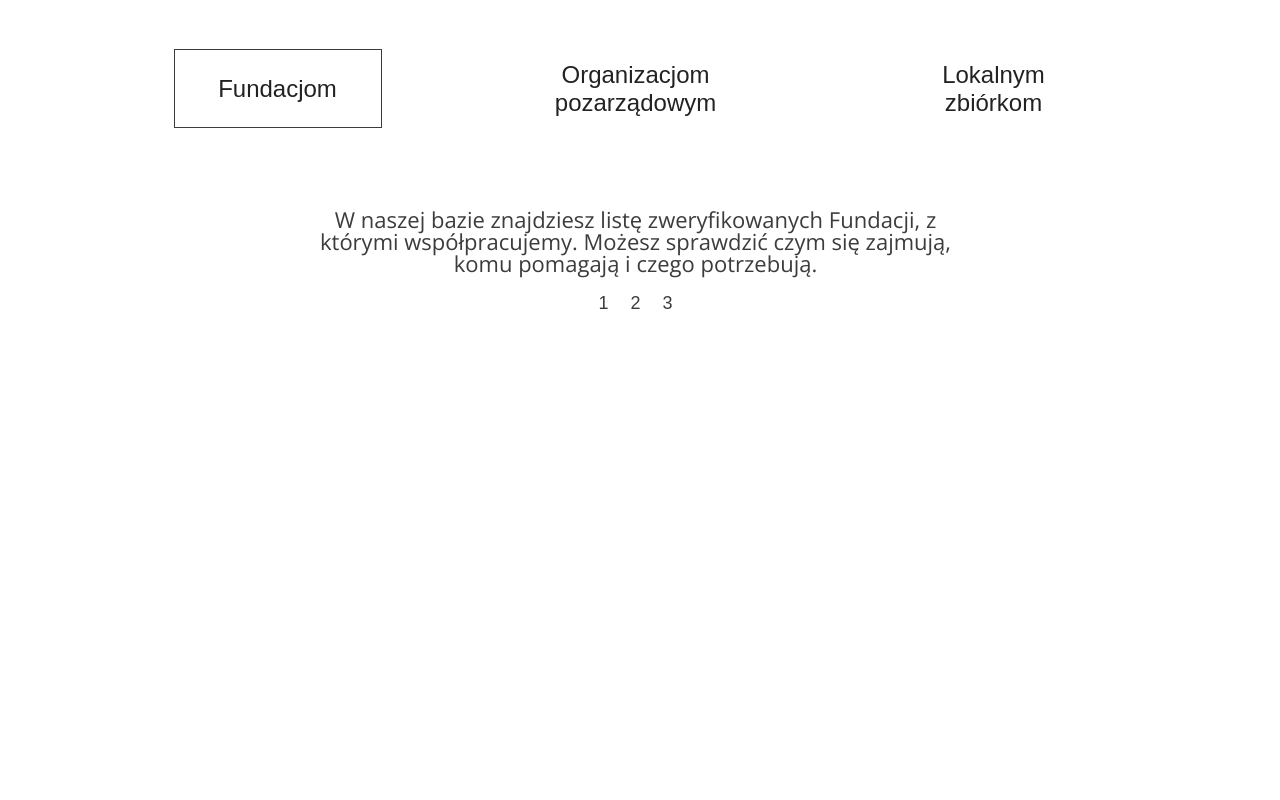
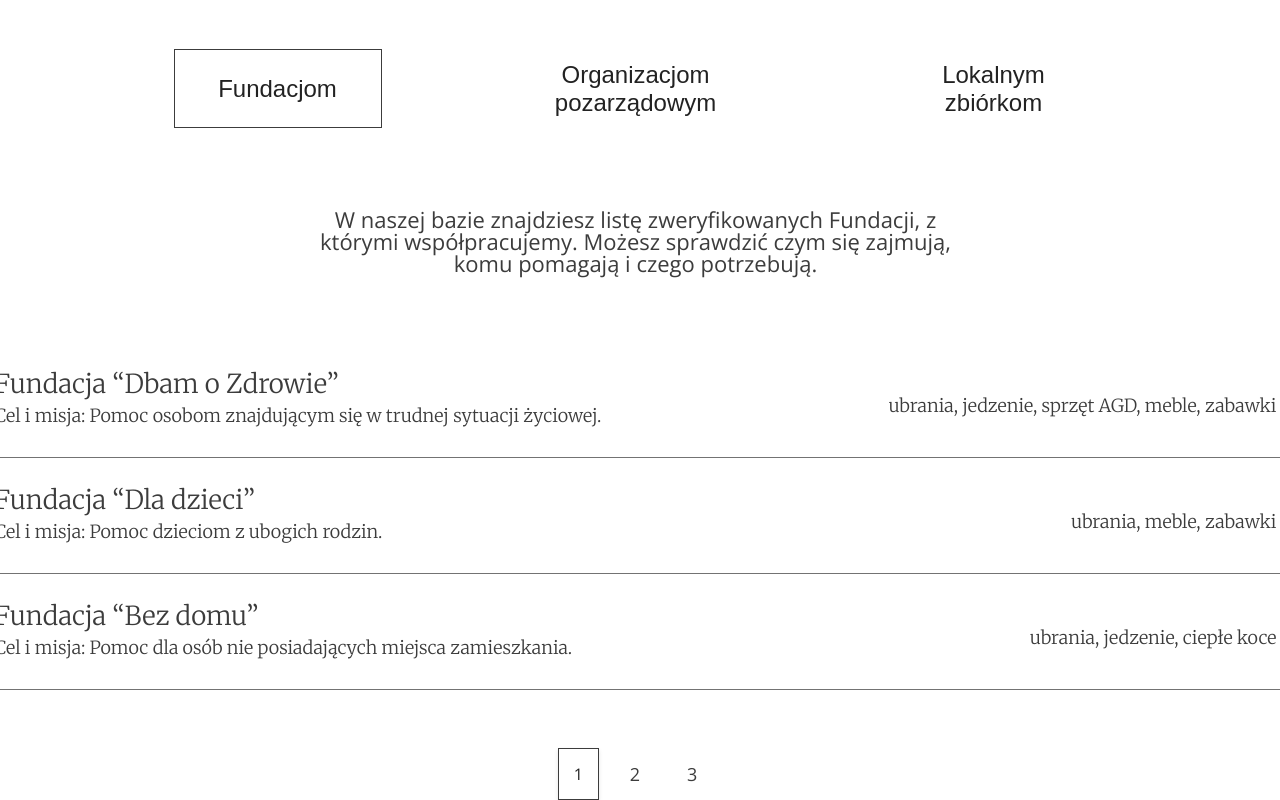
Before and after one commit to aleksandrawrombel/Give_Back, a React (Vite) app: page / in a window 1280 px wide. Shown: the part 3449-4249 px from the top of the page. Before the commit the page ends 3928 px from the top, so only its background shows below. Built offline with nearby package versions, Linux system fonts and the light colour scheme.

Commit message:
fundations pagination added

```diff
--- a/src/components/HomeFundations.tsx
+++ b/src/components/HomeFundations.tsx
@@ -1,6 +1,6 @@
 import React from 'react';
 
-import Pagination from './Pagination';
+import HomeFundationsPagination from './HomeFundationsPagination';
 
 const HomeFundations: React.FC = () => {
   return (
@@ -14,7 +14,7 @@ const HomeFundations: React.FC = () => {
         W naszej bazie znajdziesz listę zweryfikowanych Fundacji, z którymi współpracujemy. Możesz sprawdzić czym się
         zajmują, komu pomagają i czego potrzebują.
       </p>
-      <Pagination />
+      <HomeFundationsPagination />
     </>
   );
 };
--- /dev/null
+++ b/src/components/HomeFundationsPagination.tsx
@@ -0,0 +1,105 @@
+import React, { useState } from 'react';
+
+const HomeFundationsPagination = () => {
+  const [currentPage, setCurrentPage] = useState(1);
+
+  const handleClick = (pageNumber: number) => {
+    setCurrentPage(pageNumber);
+  };
+
+  return (
+    <>
+      <section className="home_fundations_pagination">
+        {currentPage === 1 && (
+          <div className="first_pagination_page">
+            <article className="first_pagination_page_articles">
+              <p className="fundation">Fundacja “Dbam o Zdrowie”</p>
+              <div className="wrapper">
+                <p className="mission">Cel i misja: Pomoc osobom znajdującym się w trudnej sytuacji życiowej.</p>
+                <p className="items">ubrania, jedzenie, sprzęt AGD, meble, zabawki</p>
+              </div>
+            </article>
+            <article className="second_pagination_page_articles">
+              <p className="fundation">Fundacja “Dla dzieci”</p>
+              <div className="wrapper">
+                <p className="mission">Cel i misja: Pomoc dzieciom z ubogich rodzin.</p>
+                <p className="items">ubrania, meble, zabawki</p>
+              </div>
+            </article>
+            <article className="third_pagination_page_articles">
+              <p className="fundation">Fundacja “Bez domu”</p>
+              <div className="wrapper">
+                <p className="mission">Cel i misja: Pomoc dla osób nie posiadających miejsca zamieszkania.</p>
+                <p className="items">ubrania, jedzenie, ciepłe koce</p>
+              </div>
+            </article>
+          </div>
+        )}
+        {currentPage === 2 && (
+          <div className="second_pagination_page">
+            <article className="first_pagination_page_articles">
+              <p className="fundation">Lorem ipsum dolor sit amet</p>
+              <div className="wrapper">
+                <p className="mission">Lorem ipsum dolor sit amet consectetur adipisicing elit.</p>
+                <p className="items">Lorem ipsum dolor sit amet consectetur, adipisicing elit.</p>
+              </div>
+            </article>
+            <article className="second_pagination_page_articles">
+              <p className="fundation">Lorem ipsum dolor sit amet</p>
+              <div className="wrapper">
+                <p className="mission">Lorem ipsum dolor sit amet consectetur adipisicing elit.</p>
+                <p className="items">Lorem ipsum dolor sit amet consectetur, adipisicing elit.</p>
+              </div>
+            </article>
+            <article className="third_pagination_page_articles">
+              <p className="fundation">Lorem ipsum dolor sit amet</p>
+              <div className="wrapper">
+                <p className="mission">Lorem ipsum dolor sit amet consectetur adipisicing elit.</p>
+                <p className="items">Lorem ipsum dolor sit amet consectetur, adipisicing elit.</p>
+              </div>
+            </article>
+          </div>
+        )}
+        {currentPage === 3 && (
+          <div className="third_pagination_page">
+            <article className="first_pagination_page_articles">
+              <p className="fundation">Lorem ipsum dolor sit amet</p>
+              <div className="wrapper">
+                <p className="mission">Lorem ipsum, dolor sit amet consectetur adipisicing elit.</p>
+                <p className="items">Lorem ipsum dolor sit amet consectetur, adipisicing elit.</p>
+              </div>
+            </article>
+            <article className="second_pagination_page_articles">
+              <p className="fundation">Lorem ipsum dolor sit amet</p>
+              <div className="wrapper">
+                <p className="mission">Lorem ipsum, dolor sit amet consectetur adipisicing elit.</p>
+                <p className="items">Lorem ipsum dolor sit amet consectetur, adipisicing elit.</p>
+              </div>
+            </article>
+            <article className="third_pagination_page_articles">
+              <p className="fundation">Lorem ipsum Lorem ipsum</p>
+              <div className="wrapper">
+                <p className="mission">Lorem ipsum, dolor sit amet consectetur adipisicing elit.</p>
+                <p className="items">Lorem ipsum dolor sit amet consectetur, adipisicing elit.</p>
+              </div>
+            </article>
+          </div>
+        )}
+      </section>
+      <div className="pagination_buttons">
+        <button onClick={() => handleClick(1)}
+        className={currentPage === 1 ? "current_page_button" : "pagination_button"}>
+          1
+        </button>
+        <button onClick={() => handleClick(2)} className={currentPage === 2 ? "current_page_button" : "pagination_button"}>
+          2
+        </button>
+        <button onClick={() => handleClick(3)} className={currentPage === 3 ? "current_page_button" : "pagination_button"}>
+          3
+        </button>
+      </div>
+    </>
+  );
+};
+
+export default HomeFundationsPagination;
--- a/src/components/Pagination.tsx
+++ /dev/null
@@ -1,24 +0,0 @@
-import React, { useState } from 'react';
-
-const Pagination: React.FC = () => {
-  const [currentPage, setCurrentPage] = useState(1);
-
-  const handleClick = (pageNumber: number) => {
-    setCurrentPage(pageNumber);
-  };
-  return (
-    <div className="pagination_buttons">
-      <button onClick={() => handleClick(1)} className="pagination_button">
-        1
-      </button>
-      <button onClick={() => handleClick(2)} className="pagination_button">
-        2
-      </button>
-      <button onClick={() => handleClick(3)} className="pagination_button">
-        3
-      </button>
-    </div>
-  );
-};
-
-export default Pagination;
--- a/src/scss/elements/_Pagination.scss
+++ b/src/scss/elements/_Pagination.scss
@@ -1,11 +1,81 @@
 .pagination_buttons {
   display: flex;
-  gap: 10px;
+  gap: 15px;
+  margin-top: 60px;
 }
 
 .pagination_button {
-  border: none;
+  border: solid 1px transparent;
   background: transparent;
   font-size: 18px;
   color: $color-gray-darker;
+  transition: border-color 0.3s ease-in-out;
+  padding: 13px 15px;
+  font-family: $font-base;
+
+  &:hover {
+    border-color: $color-gray-darker;
+    box-shadow: 0 2px 4px rgba(0, 0, 0, 0.1);
+  }
 }
+
+.current_page_button {
+  background: transparent;
+  padding: 13px 15px;
+  border: solid 1px $color-gray-darker;
+  box-shadow: 0 2px 4px rgba(0, 0, 0, 0.1);
+  font-family: $font-base;
+}
+
+// fundations
+
+.home_fundations_pagination {
+  width: 1344px;
+  margin-top: 66px;
+}
+
+.fundation,
+.mission,
+.items {
+  font-family: $font-alt;
+  font-weight: 300;
+  color: $color-gray-darker;
+}
+
+.fundation {
+  font-size: 26px;
+  margin-bottom: 10px;
+}
+
+.mission,
+.items {
+  font-size: 18px;
+}
+
+.first_pagination_page_articles,
+.second_pagination_page_articles,
+.third_pagination_page_articles {
+  display: flex;
+  flex-direction: column;
+  padding: 31px;
+  position: relative;
+
+  .wrapper {
+    display: flex;
+    justify-content: space-between;
+
+    .items {
+      margin-top: -10px;
+    }
+  }
+
+  &::after {
+    content: '';
+    position: absolute;
+    bottom: -2px;
+    left: 0;
+    width: 1344px;
+    height: 1px;
+    background-color: $color-gray;
+  }
+}
```
